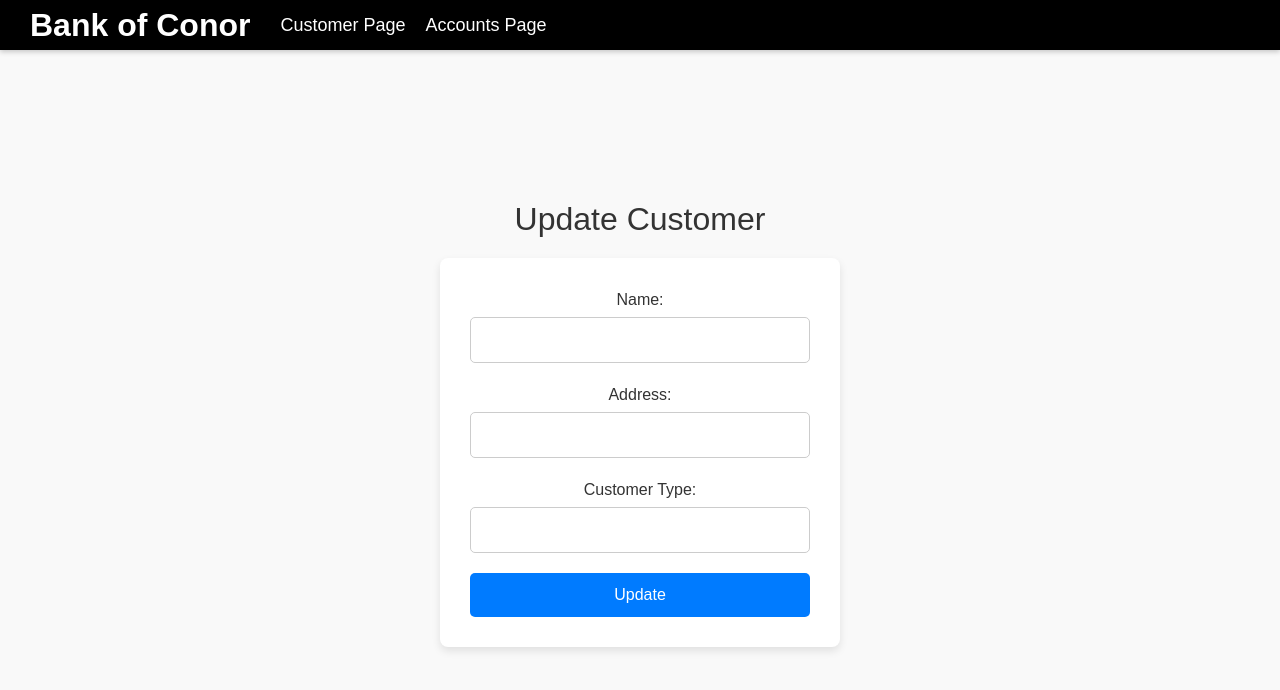
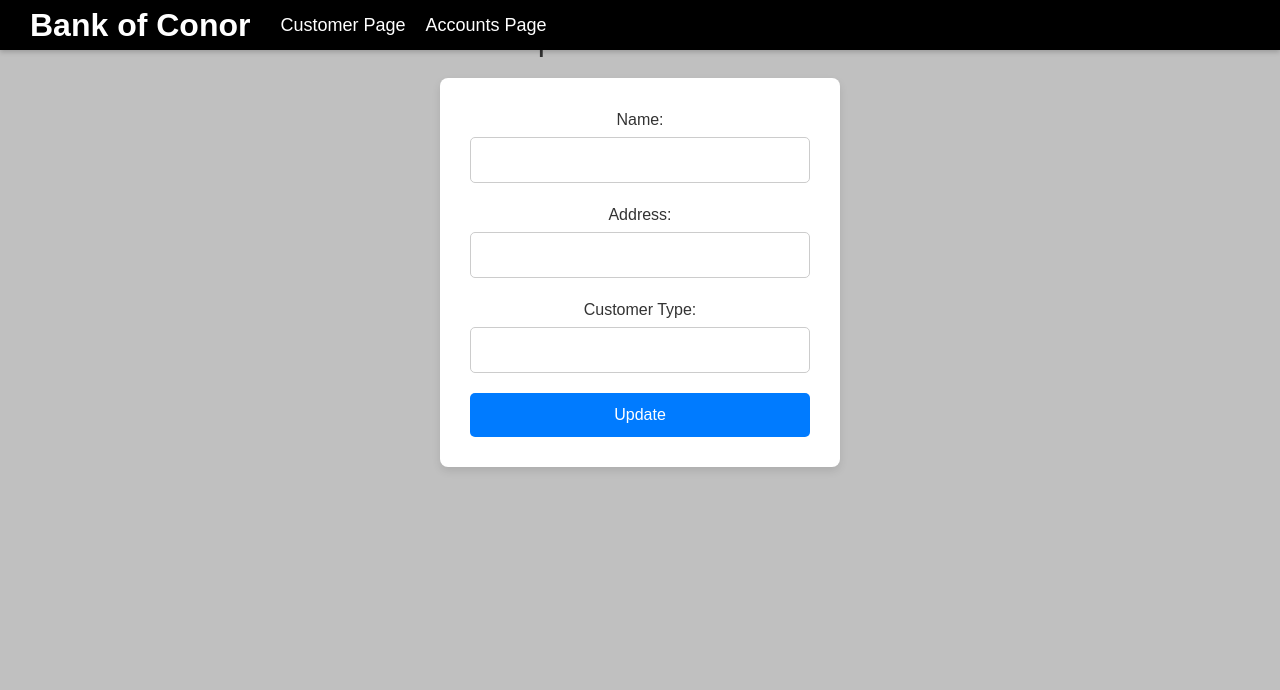
Before and after one commit to conorreid97/react-course-demo, a React (Create React App) app: page /update-customer/1 in a window 1280 px wide. Shown: the top 690 px of the page. Built offline with nearby package versions, Linux system fonts and the light colour scheme; no server answers.

Commit message:
fixing layouts of css

```diff
--- a/src/BankAccountManagement/pages/CreateAccountPage.jsx
+++ b/src/BankAccountManagement/pages/CreateAccountPage.jsx
@@ -1,7 +1,7 @@
+import "../styles/Form.css";
 import { useState } from "react";
 import { useNavigate } from "react-router-dom";
 import axios from "axios";
-import "../styles/Form.css";
 
 const CreateAccountPage = () => {
     const navigate = useNavigate();
@@ -33,7 +33,7 @@ const CreateAccountPage = () => {
     };
 
     return (
-        <div className="center-container">
+        <div className="form-center-container">
             <h1>Create Account</h1>
             <form onSubmit={handleSubmit}>
                 <div>
--- a/src/BankAccountManagement/pages/CreateCustomerPage.jsx
+++ b/src/BankAccountManagement/pages/CreateCustomerPage.jsx
@@ -31,7 +31,7 @@ const CreateCustomerPage = () => {
     };
 
     return (
-        <div className="center-container">
+        <div className="form-center-container">
             <h1>Create Customer</h1>
             <form onSubmit={handleSubmit}>
                 <div>
--- a/src/BankAccountManagement/pages/UpdateAccountPage.jsx
+++ b/src/BankAccountManagement/pages/UpdateAccountPage.jsx
@@ -1,3 +1,4 @@
+import "../styles/Form.css";
 import { useState, useEffect } from "react";
 import { useParams, useNavigate } from "react-router-dom";
 import axios from "axios";
@@ -40,7 +41,7 @@ const UpdateAccountPage = () => {
     };
 
     return (
-        <div className="center-container">
+        <div className="form-center-container">
             <h1>Update Account</h1>
             <form onSubmit={handleSubmit}>
                 <div>
--- a/src/BankAccountManagement/styles/AccountPage.css
+++ b/src/BankAccountManagement/styles/AccountPage.css
@@ -21,7 +21,7 @@
 }
 
 /* Main Content Area for Account Page */
-.main-content {
+.account-page-main-content {
     margin-top: 10px; /* Match the height of the fixed header */
     margin-left: 240px; /* Offset by sidebar width */
     padding: 80px 20px 20px; /* Add top padding to avoid overlapping header */
--- a/src/BankAccountManagement/styles/CreateAccountPage.css
+++ /dev/null
@@ -1,79 +0,0 @@
-/* Center the form in the container */
-.center-container {
-    display: flex;
-    flex-direction: column;
-    align-items: center;
-    justify-content: center;
-    min-height: 100vh; /* Full viewport height */
-    padding: 20px;
-    background-color: #f9f9f9; /* Light background color */
-}
-
-/* Form styling */
-form {
-    background-color: #ffffff; /* White background for the form */
-    padding: 30px;
-    border-radius: 8px; /* Rounded corners */
-    box-shadow: 0 4px 8px rgba(0, 0, 0, 0.1); /* Subtle shadow for depth */
-    width: 100%;
-    max-width: 400px; /* Limit the form's width */
-    display: flex;
-    flex-direction: column;
-    gap: 20px; /* Space between form elements */
-}
-
-/* Input field styling */
-form input {
-    width: 100%;
-    padding: 10px;
-    border: 1px solid #ccc; /* Light gray border */
-    border-radius: 5px;
-    font-size: 1rem;
-    box-sizing: border-box; /* Ensure padding doesn't increase the input size */
-    transition: border-color 0.2s ease;
-}
-
-/* Input field hover and focus effects */
-form input:focus {
-    border-color: #007bff; /* Blue border on focus */
-    outline: none; /* Remove default outline */
-    box-shadow: 0 0 5px rgba(0, 123, 255, 0.2); /* Light blue glow */
-}
-
-/* Label styling */
-form label {
-    font-size: 1rem;
-    color: #333; /* Dark gray text for labels */
-    margin-bottom: 5px;
-    display: block; /* Ensure label appears above the input */
-}
-
-/* Button styling */
-form button {
-    padding: 10px 15px;
-    background-color: #28a745; /* Green background */
-    color: white; /* White text */
-    border: none;
-    border-radius: 5px;
-    font-size: 1rem;
-    cursor: pointer;
-    transition: background-color 0.3s ease, transform 0.2s ease;
-}
-
-/* Button hover and active effects */
-form button:hover {
-    background-color: #218838; /* Darker green on hover */
-    transform: scale(1.05); /* Slight zoom effect */
-}
-
-form button:active {
-    background-color: #1e7e34; /* Even darker green on click */
-}
-
-/* Title styling */
-h1 {
-    font-size: 2rem;
-    color: #333; /* Dark gray text */
-    margin-bottom: 20px; /* Space between title and form */
-    text-align: center;
-}
--- a/src/BankAccountManagement/styles/CustomerPage.css
+++ b/src/BankAccountManagement/styles/CustomerPage.css
@@ -67,6 +67,7 @@ header .company-banner {
 
 /* Main Content Area */
 .main-content {
+    background-color: lightblue; /* Debug: highlight container */
     margin-left: 240px; /* Offset by sidebar width */
     padding: 80px 20px 20px; /* Add top padding to avoid overlapping header */
     text-align: center;
@@ -84,14 +85,17 @@ header .company-banner {
 }
 
 .center-container {
+    background-color: rgb(192, 192, 192); /* Debug: highlight container */
     display: flex; /* Use flexbox for easy centering */
     flex-direction: column; /* Stack children vertically */
-    justify-content: center; /* Horizontally center the content */
+    justify-content: flex-start; /* Horizontally center the content */
     align-items: center; /* Vertically center the content */
     height: 100vh; /* Make the container fill the full viewport height */
     text-align: center; /* Center the text itself */
-    padding-top: 10px;
+    padding-top: 0px;
     width: 100%;
+    min-height: 100vh; /* Ensure the container spans the full viewport height */
+    box-sizing: border-box;
 }
 
 /* Customer Cards */
--- a/src/BankAccountManagement/styles/Form.css
+++ b/src/BankAccountManagement/styles/Form.css
@@ -1,16 +1,18 @@
 /* Center the form in the container */
-.center-container {
+.form-center-container {
     display: flex;
     flex-direction: column;
     align-items: center;
     justify-content: flex-start;
     min-height: 100vh; /* Full viewport height */
-    padding: 200px;
-    background-color: #f9f9f9; /* Light background color */
+    padding: 20px;
+    padding-top: 80px; /* Adjust for header height */
+    background-color: #a3a3a3; /* Light background color */
 }
 
 /* Form container styling */
 form {
+    padding-top: 1000px;
     background-color: #ffffff; /* White background for the form */
     padding: 30px;
     border-radius: 8px; /* Rounded corners */
```
